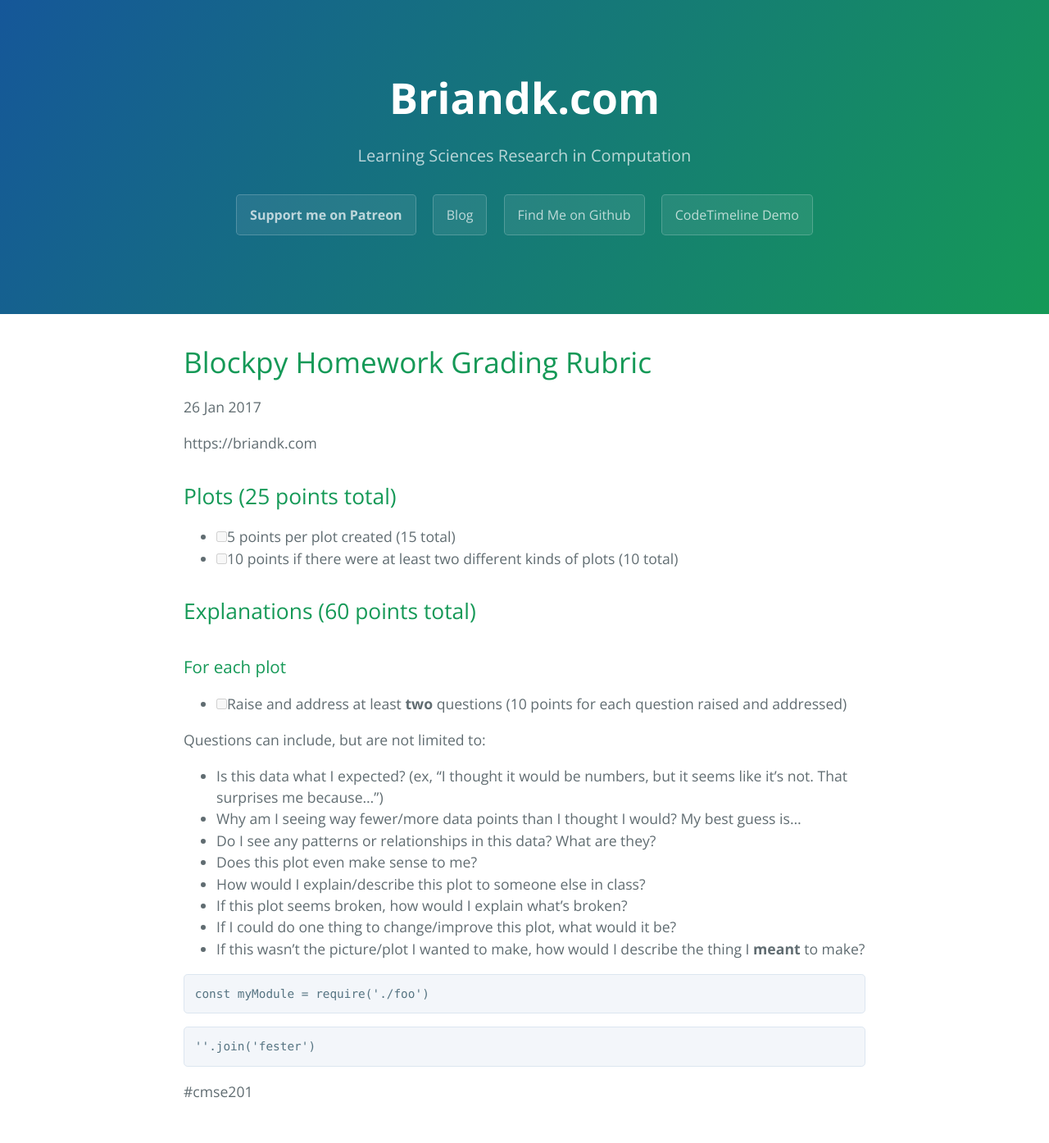
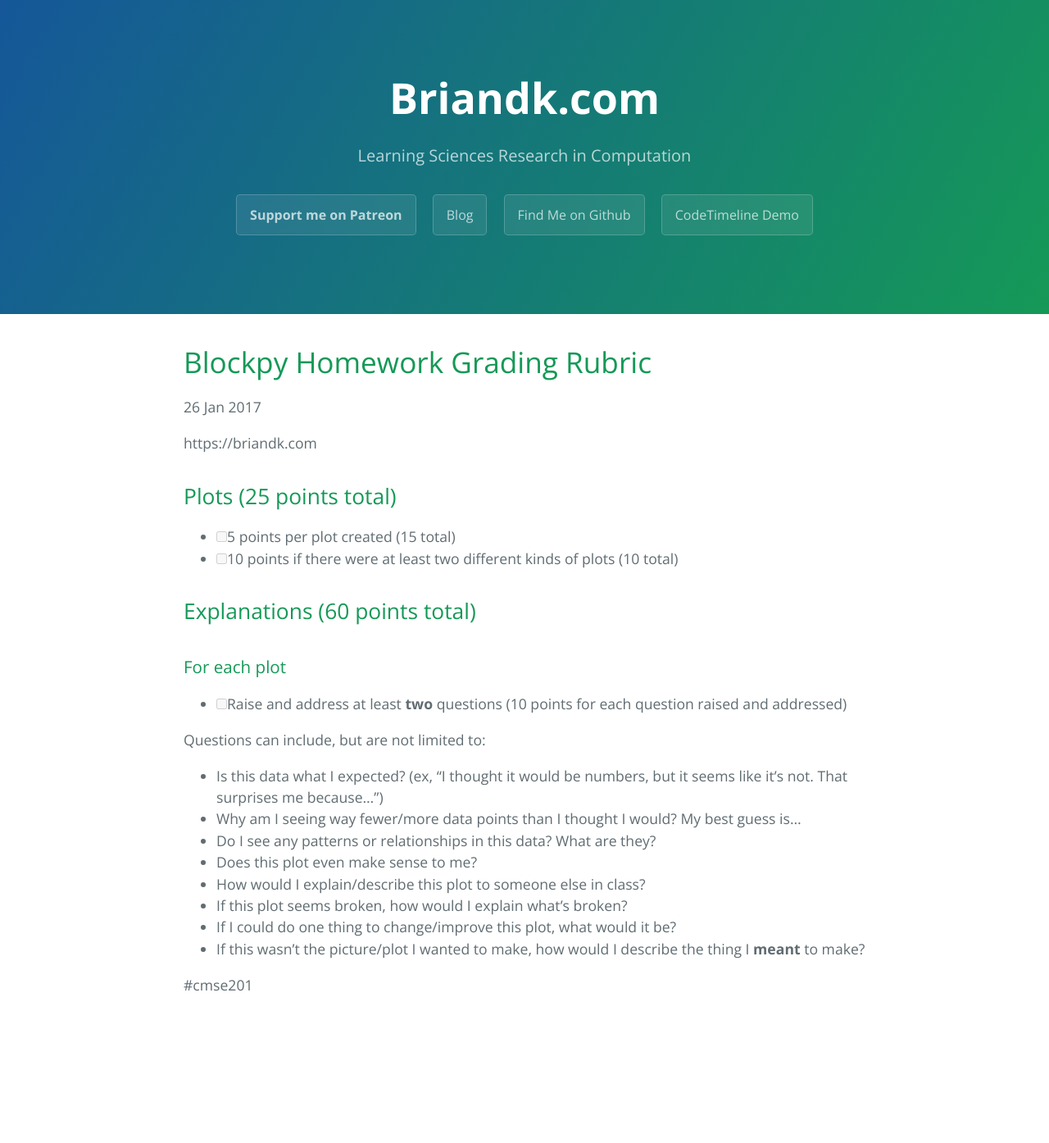
Before and after one commit to briandk/briandk.github.io, a Jekyll site: the page built from _posts/2017-01-26-blockpy-homework-grading-rubric.md, in a window 1280 px wide. Shown: the whole page at 82% size. Built offline with Jekyll 4.4.1, drawn with Linux system fonts in a browser that asks for light colours; after the commit the page ends 1264 px from its top, so only the background shows below that.

Commit message:
Remove nonsense code samples
That aren't properly getting

````diff
--- a/_posts/2017-01-26-blockpy-homework-grading-rubric.md
+++ b/_posts/2017-01-26-blockpy-homework-grading-rubric.md
@@ -30,12 +30,4 @@ Questions can include, but are not limited to:
 - If I could do one thing to change/improve this plot, what would it be?
 - If this wasn't the picture/plot I wanted to make, how would I describe the thing I **meant** to make?
 
-```js
-const myModule = require('./foo')
-```
-
-```python
-''.join('fester')
-```
-
 #cmse201
````
